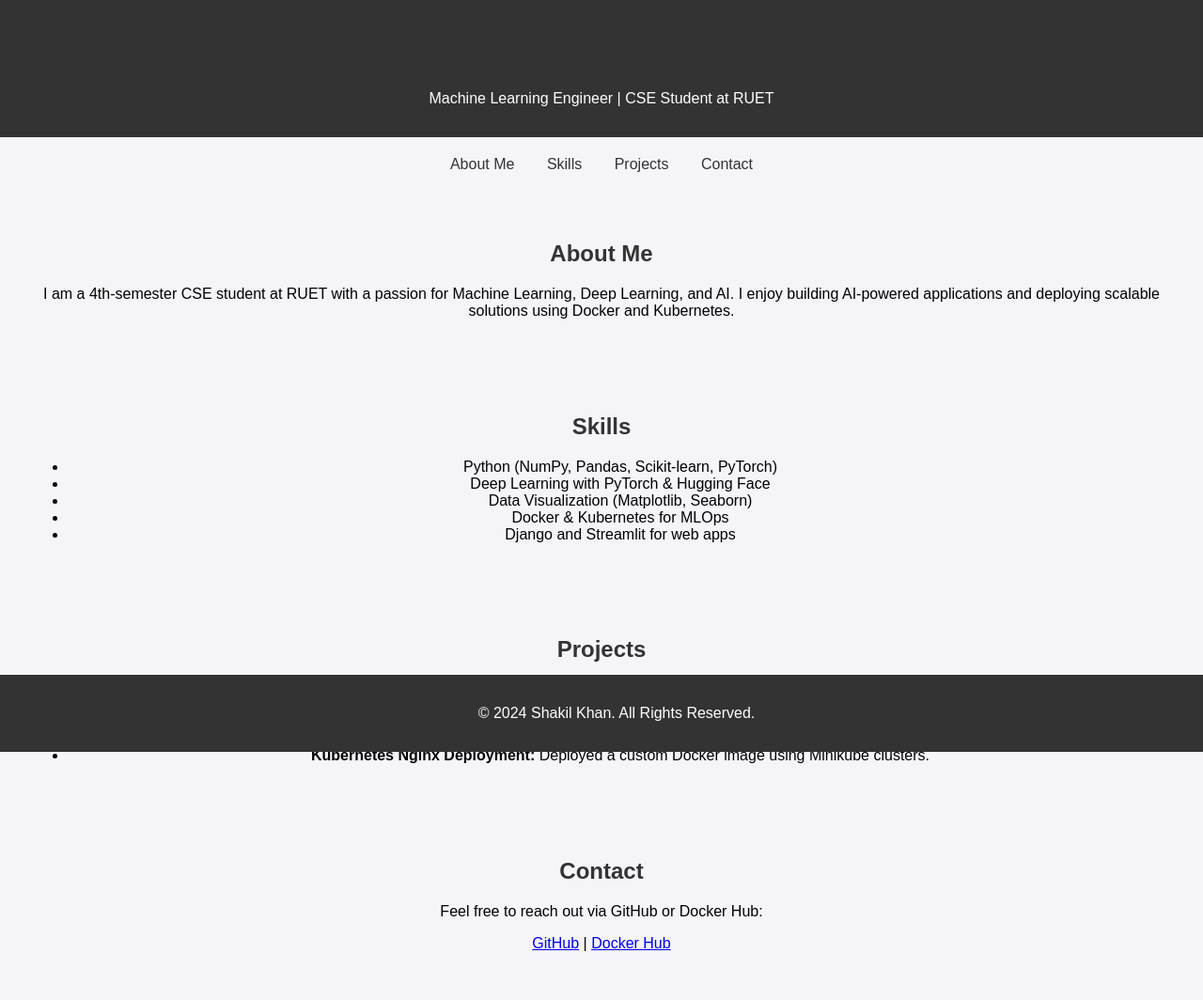
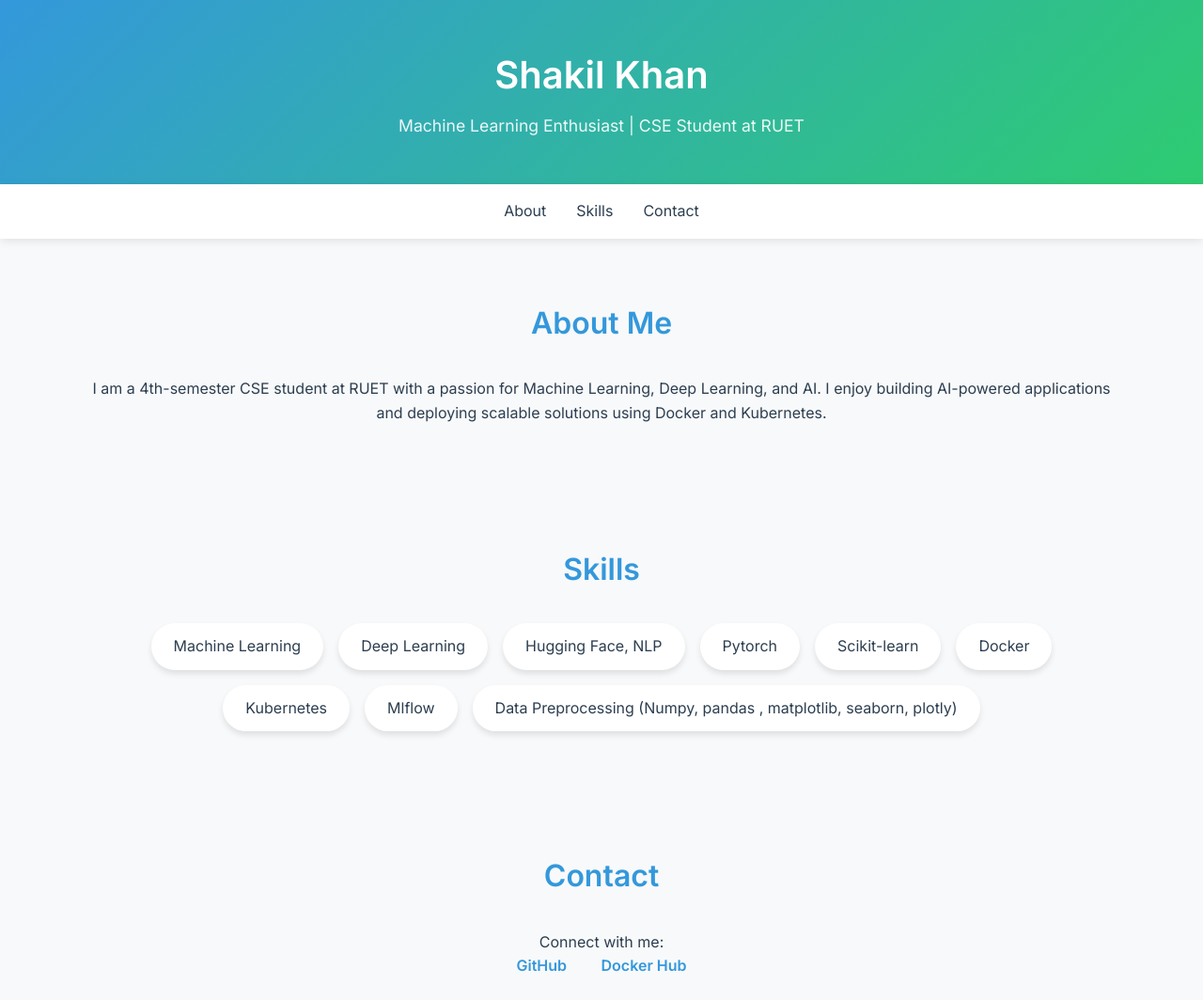
Before and after one commit to Shakil-khan59/Shakil-khan59.github.io, a plain HTML site: page index.html in a window 1280 px wide. Shown: the top 1064 px of the page at 94% size. Drawn offline with Linux system fonts and the light colour scheme.

Commit message:
Update index.html

```diff
--- a/index.html
+++ b/index.html
@@ -4,98 +4,172 @@
     <meta charset="UTF-8">
     <meta name="viewport" content="width=device-width, initial-scale=1.0">
     <title>Shakil Khan - Portfolio</title>
+    <link href="https://fonts.googleapis.com/css2?family=Inter:wght@300;400;600&display=swap" rel="stylesheet">
     <style>
-        body {
-            font-family: Arial, sans-serif;
-            background-color: #f4f4f9;
+        :root {
+            --primary-color: #3498db;
+            --secondary-color: #2ecc71;
+            --background-color: #f8f9fa;
+            --text-color: #2c3e50;
+        }
+
+        * {
             margin: 0;
             padding: 0;
+            box-sizing: border-box;
         }
+
+        body {
+            font-family: 'Inter', sans-serif;
+            background-color: var(--background-color);
+            color: var(--text-color);
+            line-height: 1.6;
+        }
+
+        .container {
+            max-width: 1100px;
+            margin: 0 auto;
+            padding: 0 20px;
+        }
+
         header {
-            background-color: #333;
-            color: #fff;
+            background: linear-gradient(135deg, var(--primary-color), var(--secondary-color));
+            color: white;
             text-align: center;
-            padding: 1rem;
+            padding: 3rem 0;
         }
+
+        header h1 {
+            font-size: 2.5rem;
+            margin-bottom: 0.5rem;
+            font-weight: 600;
+        }
+
+        header p {
+            font-size: 1.1rem;
+            opacity: 0.9;
+        }
+
         nav {
-            margin: 20px;
+            background-color: white;
+            box-shadow: 0 2px 10px rgba(0,0,0,0.1);
+            padding: 1rem 0;
+        }
+
+        nav .container {
+            display: flex;
+            justify-content: center;
+            gap: 2rem;
+        }
+
+        nav a {
+            text-decoration: none;
+            color: var(--text-color);
+            font-weight: 500;
+            transition: color 0.3s ease;
+        }
+
+        nav a:hover {
+            color: var(--primary-color);
+        }
+
+        .section {
+            padding: 4rem 0;
             text-align: center;
         }
-        nav a {
-            margin: 0 15px;
+
+        .section h2 {
+            margin-bottom: 2rem;
+            color: var(--primary-color);
+            font-size: 2rem;
+        }
+
+        #skills ul {
+            display: flex;
+            justify-content: center;
+            flex-wrap: wrap;
+            gap: 1rem;
+            list-style: none;
+        }
+
+        #skills li {
+            background-color: white;
+            padding: 0.75rem 1.5rem;
+            border-radius: 50px;
+            box-shadow: 0 4px 6px rgba(0,0,0,0.1);
+            transition: transform 0.3s ease;
+        }
+
+        #skills li:hover {
+            transform: scale(1.05);
+        }
+
+        #contact a {
+            color: var(--primary-color);
             text-decoration: none;
-            color: #333;
+            margin: 0 1rem;
+            font-weight: 600;
+            transition: color 0.3s ease;
         }
-        nav a:hover {
-            color: #0073e6;
+
+        #contact a:hover {
+            color: var(--secondary-color);
         }
-        .section {
-            padding: 2rem;
-            text-align: center;
-        }
-        .footer {
-            background-color: #333;
+
+        footer {
+            background-color: var(--text-color);
             color: white;
             text-align: center;
-            padding: 1rem;
-            position: fixed;
-            width: 100%;
-            bottom: 0;
-        }
-        h1, h2 {
-            color: #333;
+            padding: 1rem 0;
         }
     </style>
 </head>
 <body>
     <header>
-        <h1>Shakil Khan</h1>
-        <p>Machine Learning Engineer | CSE Student at RUET</p>
+        <div class="container">
+            <h1>Shakil Khan</h1>
+            <p>Machine Learning Enthusiast | CSE Student at RUET</p>
+        </div>
     </header>
 
     <nav>
-        <a href="#about">About Me</a>
-        <a href="#skills">Skills</a>
-        <a href="#projects">Projects</a>
-        <a href="#contact">Contact</a>
+        <div class="container">
+            <a href="#about">About</a>
+            <a href="#skills">Skills</a>
+            <a href="#contact">Contact</a>
+        </div>
     </nav>
 
-    <section id="about" class="section">
+    <section id="about" class="section container">
         <h2>About Me</h2>
         <p>I am a 4th-semester CSE student at RUET with a passion for Machine Learning, Deep Learning, and AI. I enjoy building AI-powered applications and deploying scalable solutions using Docker and Kubernetes.</p>
     </section>
 
-    <section id="skills" class="section">
+    <section id="skills" class="section container">
         <h2>Skills</h2>
         <ul>
-            <li>Python (NumPy, Pandas, Scikit-learn, PyTorch)</li>
-            <li>Deep Learning with PyTorch & Hugging Face</li>
-            <li>Data Visualization (Matplotlib, Seaborn)</li>
-            <li>Docker & Kubernetes for MLOps</li>
-            <li>Django and Streamlit for web apps</li>
+            <li>Machine Learning</li>
+            <li>Deep Learning</li>
+            <li>Hugging Face, NLP</li>
+            <li>Pytorch</li>
+            <li>Scikit-learn</li>
+            <li>Docker</li>
+            <li>Kubernetes</li>
+            <li>Mlflow</li>
+            <li>Data Preprocessing (Numpy, pandas , matplotlib, seaborn, plotly)</li>
         </ul>
     </section>
 
-    <section id="projects" class="section">
-        <h2>Projects</h2>
-        <p>Here are some of my key projects:</p>
-        <ul>
-            <li><b>AI-Powered Songwriting App:</b> Built with LangGraph and Streamlit, deployed using Docker.</li>
-            <li><b>GAN with Vision Transformer:</b> Implemented a GAN using ViT as the generator and ResNet as the discriminator.</li>
-            <li><b>Kubernetes Nginx Deployment:</b> Deployed a custom Docker image using Minikube clusters.</li>
-        </ul>
+    <section id="contact" class="section container">
+        <h2>Contact</h2>
+        <p>Connect with me:</p>
+        <div>
+            <a href="https://github.com/shakilkhan24" target="_blank">GitHub</a>
+            <a href="https://hub.docker.com/u/shakilkhan24" target="_blank">Docker Hub</a>
+        </div>
     </section>
 
-    <section id="contact" class="section">
-        <h2>Contact</h2>
-        <p>Feel free to reach out via GitHub or Docker Hub:</p>
-        <p>
-            <a href="https://github.com/shakilkhan24" target="_blank">GitHub</a> |
-            <a href="https://hub.docker.com/u/shakilkhan24" target="_blank">Docker Hub</a>
-        </p>
-    </section>
-
-    <footer class="footer">
+    <footer>
         <p>&copy; 2024 Shakil Khan. All Rights Reserved.</p>
     </footer>
 </body>
```
